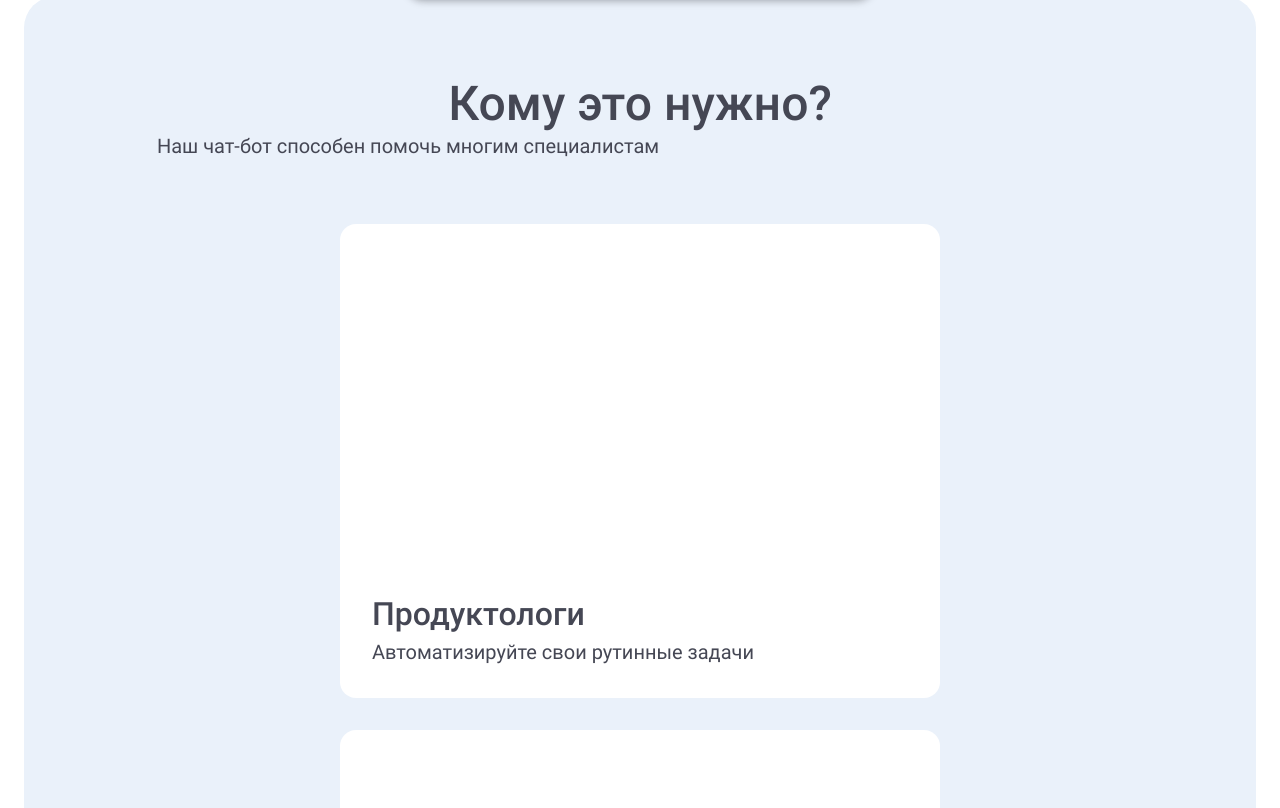
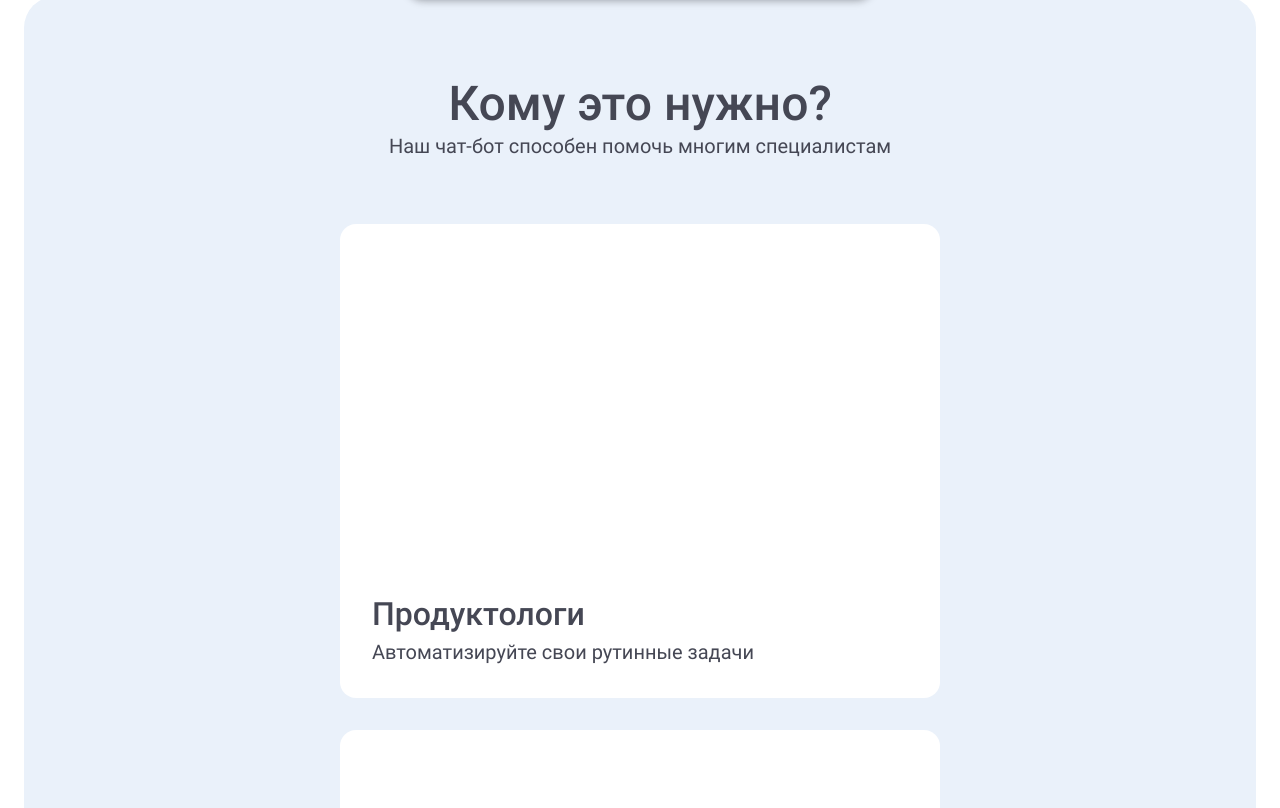
Before and after one commit to n1ckwhite/Kevin, a Next.js app: page / in a window 1280 px wide. Shown: the part 972-1780 px from the top of the page. Built offline with nearby package versions, Linux system fonts and the light colour scheme.

Commit message:
fix(main): поправил Helper и Subtitle

```diff
--- a/src/app/components/Helper/Card/Card.module.css
+++ b/src/app/components/Helper/Card/Card.module.css
@@ -35,11 +35,25 @@
   box-sizing: border-box;
 }
 
+.subtitle {
+  font-size: 16px;
+  font-weight: 400;
+  line-height: 24px;
+  letter-spacing: 0;
+  text-align: left;
+  color: #454754;
+  font: var(--typography-helper-h1-text-vf);
+}
+
 @media (max-width:670px) {
   .card {
     max-width: 670px;
     min-width: 320px;
     width: 100%;
+  }
+
+  .subtitle {
+    font: var(--typography-big-text-regular);
   }
 
   .img {
--- a/src/app/components/Helper/Card/Card.tsx
+++ b/src/app/components/Helper/Card/Card.tsx
@@ -19,7 +19,9 @@ export const Card: FC<ILinkProps> = ({
     <div className={s.img} {...props} />
     <div className={s.box}>
       <Title text={title} />
-      <Subtitle text={subtitle} />
+      <p className={s.subtitle}>
+        {subtitle}
+      </p>
     </div>
   </div>
 )
--- a/src/app/components/Subtitle/Subtitle.module.css
+++ b/src/app/components/Subtitle/Subtitle.module.css
@@ -2,37 +2,27 @@
   font-size: 16px;
   font-weight: 400;
   line-height: 24px;
-  letter-spacing: 0em;
+  letter-spacing: 0;
   text-align: center;
   color: #454754;
   font: var(--typography-helper-h1-text-vf);
 }
 
-.text_strong {
-  max-width: 608px;
-  font: var(--typography-helper-h1-text-vf);
-  text-align: center;
-}
 
 @media (max-width:600px) {
   .text {
     font: var(--typography-big-text-regular);
-    text-align: left;
   }
-
-  .text_strong {
+  .text .text_strong {
     font: var(--typography-big-text-regular);
-    text-align: center;
   }
 }
 
 @media (max-width:360px) {
   .text {
     font: var(--typography-big-text-regular);
-    text-align: left;
   }
   .text_strong {
     font: var(--typography-big-text-regular);
-    text-align: center;
   }
 }
--- a/src/app/components/Subtitle/Subtitle.tsx
+++ b/src/app/components/Subtitle/Subtitle.tsx
@@ -16,7 +16,6 @@ export const Subtitle: FC<ISubtitleProps> = ({
     className={
     cn(
       s.text,
-      strong && s.text_strong,
     )
 }
     {...rest}
```
